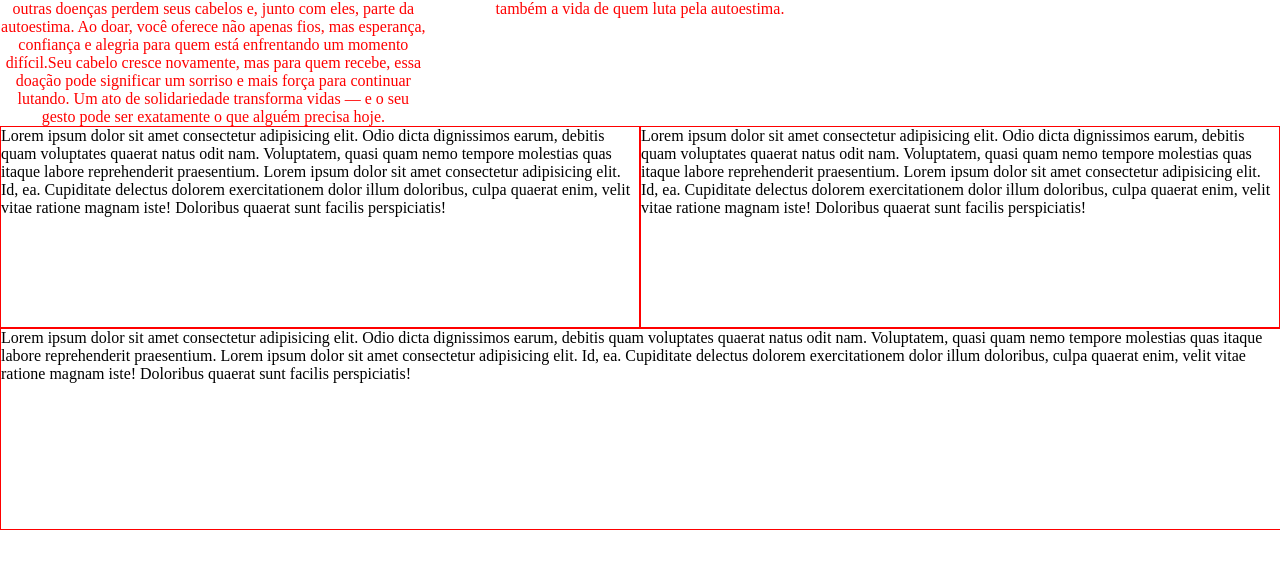
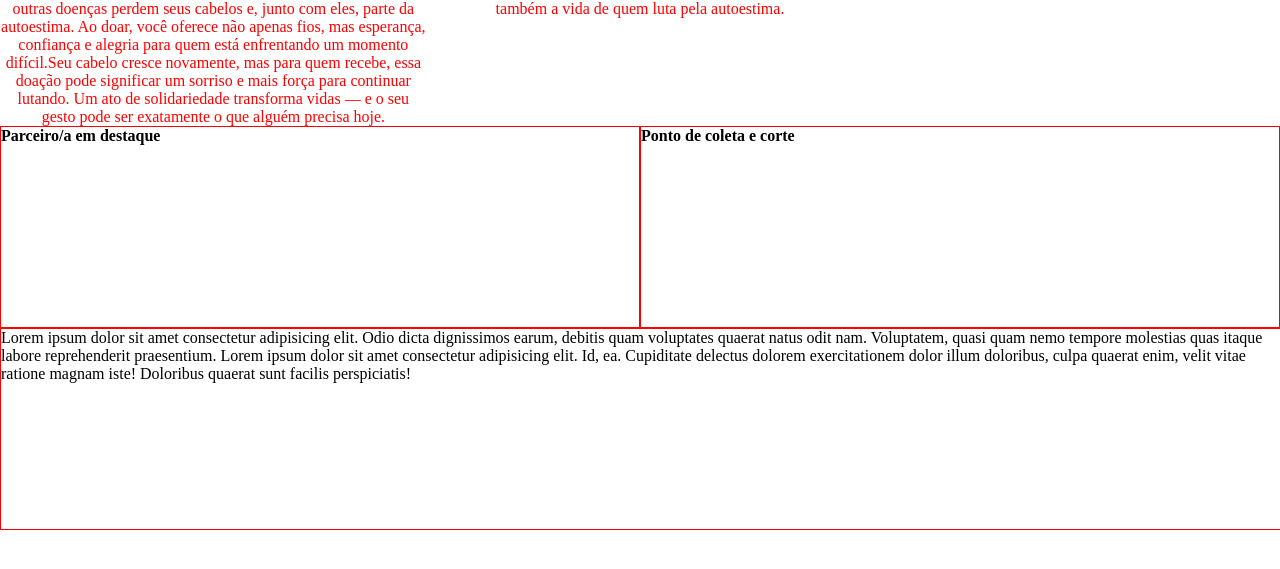
Before and after one commit to bhcabrera1991/Cancer, a plain HTML site: page index.html in a window 1280 px wide. Shown: the part 185-754 px from the top of the page. Drawn offline with Linux system fonts and the light colour scheme.

Commit message:
Estruturando a pagina index.html

```diff
--- a/index.html
+++ b/index.html
@@ -76,9 +76,7 @@
         <div class="divcorpomae">
             <article class="divcorpo">
 
-                Lorem ipsum dolor sit amet consectetur adipisicing elit. Odio dicta dignissimos earum, debitis quam voluptates quaerat natus odit nam. Voluptatem, quasi quam nemo tempore molestias quas itaque labore reprehenderit praesentium.
-
-                Lorem ipsum dolor sit amet consectetur adipisicing elit. Id, ea. Cupiditate delectus dolorem exercitationem dolor illum doloribus, culpa quaerat enim, velit vitae ratione magnam iste! Doloribus quaerat sunt facilis perspiciatis!
+                <h4>Parceiro/a em destaque</h4>
 
 
 
@@ -87,9 +85,7 @@
 
             <article class="divcorpo">
 
-                Lorem ipsum dolor sit amet consectetur adipisicing elit. Odio dicta dignissimos earum, debitis quam voluptates quaerat natus odit nam. Voluptatem, quasi quam nemo tempore molestias quas itaque labore reprehenderit praesentium.
-
-                Lorem ipsum dolor sit amet consectetur adipisicing elit. Id, ea. Cupiditate delectus dolorem exercitationem dolor illum doloribus, culpa quaerat enim, velit vitae ratione magnam iste! Doloribus quaerat sunt facilis perspiciatis!
+                <h4>Ponto de coleta e corte</h4>
 
             </article>
         </div>
```
